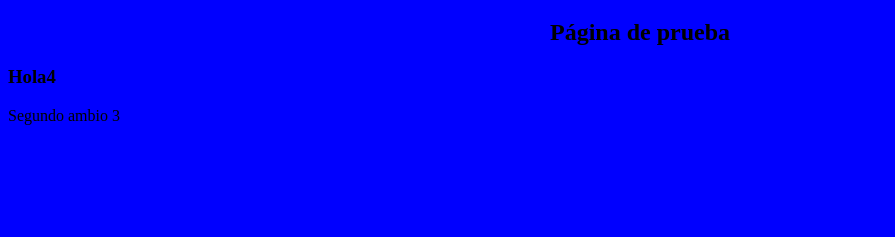
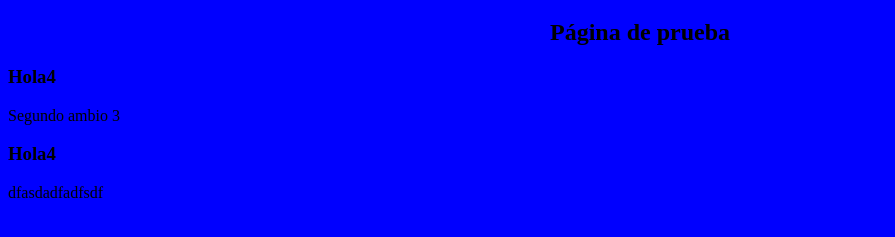
Before and after one commit to samue20/Prueba, a plain HTML site: page index.html in a window 1280 px wide. Shown: the part 61-298 px from the top of the page, without its empty margins (0-895 px from the left). Drawn offline with Linux system fonts and the light colour scheme.

Commit message:
PruebaSamu

```diff
--- a/index.html
+++ b/index.html
@@ -5,5 +5,8 @@
         <h2 align="center">Página de prueba </h2>
         <h3>Hola4</h3>
         Segundo ambio 3
+
+        <h3>Hola4</h3>
+        dfasdadfadfsdf
     </body>
 </html>
```
